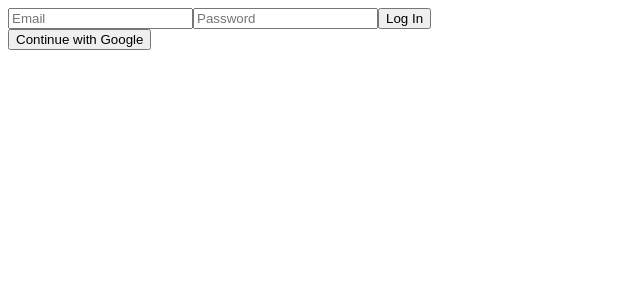
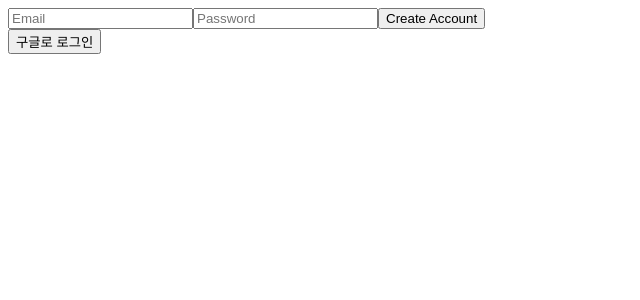
Before and after one commit to nyejinssi/cafein2023, a React (Create React App) app: page /#/ in a window 1280 px wide. Shown: the top 300 px of the page, without its empty margins (0-640 px from the left). Built offline with nearby package versions, Linux system fonts and the light colour scheme.

Commit message:
2.3 done

```diff
--- a/src/routes/Auth.js
+++ b/src/routes/Auth.js
@@ -1,8 +1,10 @@
 import React, { useState } from 'react';
+import { authService } from '../fbase';
 
 const Auth = () => {
     const [email, setEmail] = useState("");
     const [password, setPassword] = useState("");
+    const [newAccount, setNewAccount] = useState(true);
 
     const onChange = (event) => {
         const {target: {name, value}} = event;
@@ -15,6 +17,17 @@ const Auth = () => {
 
     const onSubmit = (event) => {
         event.preventDefault();
+        try {
+            let data;
+            if(newAccount){
+                data = authService.createUserWithEmailAndPassword(email, password);
+            } else {
+                data = authService.signInWithEmailAndPassword(email, password);
+            }
+            console.log(data);
+        } catch(error) {
+            console.log(error);
+        }
     };
 
     return (
@@ -22,10 +35,10 @@ const Auth = () => {
             <form onSubmit={onSubmit}>
                 <input name="email" type="text" placeholder="Email" required value = {email} onChange={onChange}/>
                 <input name="password" type="password" placeholder="Password" required value = {password} onChange={onChange} />
-                <input type="submit" value="Log In" />
+                <input type="submit" value={newAccount ? "Create Account" : "Log In"} />
             </form>
             <div>
-                <button>Continue with Google</button>
+                <button> 구글로 로그인 </button>
             </div>
         </div>
     )
```
